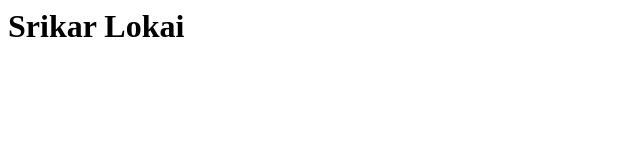
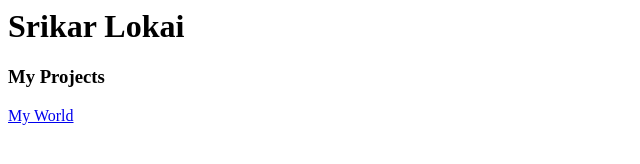
Before and after one commit to SrikarL123/Srikarl123.github.io, a plain HTML site: page index.html in a window 1280 px wide. Shown: the whole page, without its empty margins (0-640 px from the left). Drawn offline with Linux system fonts and the light colour scheme.

Commit message:
Update index.html

```diff
--- a/index.html
+++ b/index.html
@@ -4,5 +4,7 @@
 </head>
 <body>
 <h1>Srikar Lokai</h1>
+<h3>My Projects</h3>
+<a href="https://www.youtube.com">My World</a>
 </body>
 </html>
```
